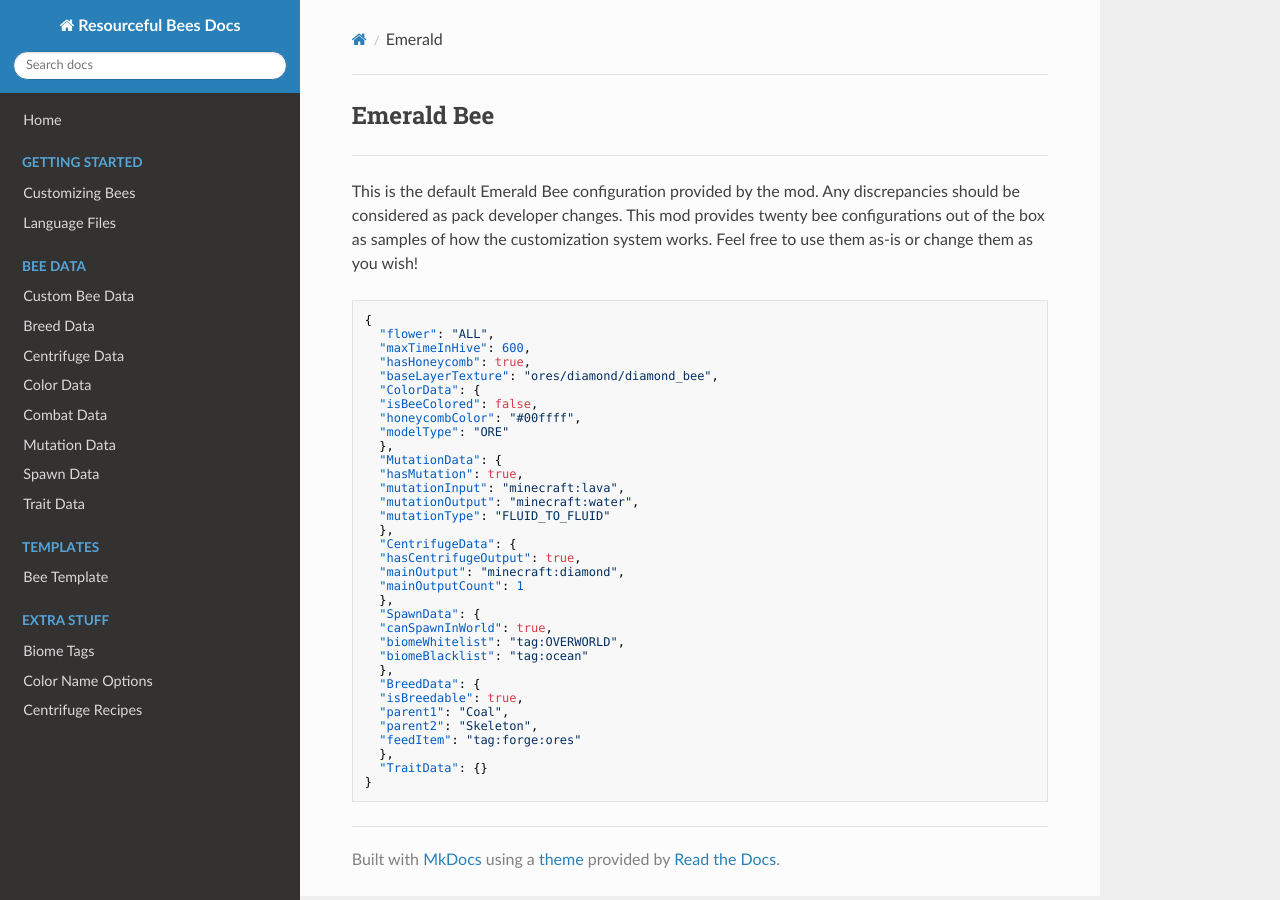
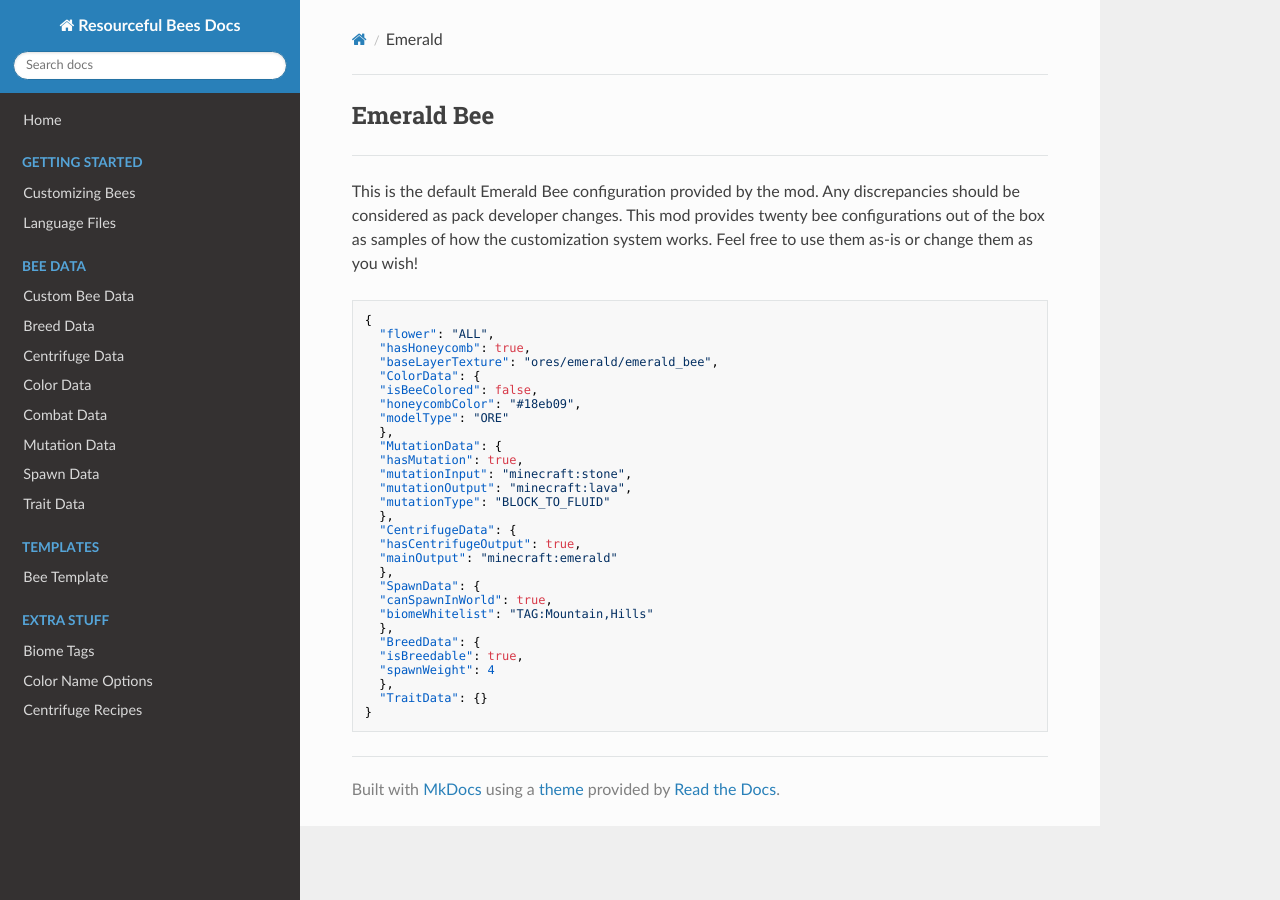
Before and after one commit to Team-Resourceful/ResourcefulBeesDocs, an MkDocs documentation site: the page built from docs/default_bees/emerald.md, in a window 1280 px wide. Built offline with MkDocs 1.6.1, drawn with Linux system fonts in a browser that asks for light colours; nearby versions of some CDN libraries.

Commit message:
docs/default_bees/emerald.md updated from https://stackedit.io/

````diff
--- a/docs/default_bees/emerald.md
+++ b/docs/default_bees/emerald.md
@@ -5,39 +5,34 @@ This is the default Emerald Bee configuration provided by the mod. Any discrepan
 ```json
 {
   "flower": "ALL",
-  "maxTimeInHive": 600,
   "hasHoneycomb": true,
-  "baseLayerTexture": "ores/diamond/diamond_bee",
+  "baseLayerTexture": "ores/emerald/emerald_bee",
   "ColorData": {
   "isBeeColored": false,
-  "honeycombColor": "#00ffff",
+  "honeycombColor": "#18eb09",
   "modelType": "ORE"
   },
   "MutationData": {
   "hasMutation": true,
-  "mutationInput": "minecraft:lava",
-  "mutationOutput": "minecraft:water",
-  "mutationType": "FLUID_TO_FLUID"
+  "mutationInput": "minecraft:stone",
+  "mutationOutput": "minecraft:lava",
+  "mutationType": "BLOCK_TO_FLUID"
   },
   "CentrifugeData": {
   "hasCentrifugeOutput": true,
-  "mainOutput": "minecraft:diamond",
-  "mainOutputCount": 1
+  "mainOutput": "minecraft:emerald"
   },
   "SpawnData": {
   "canSpawnInWorld": true,
-  "biomeWhitelist": "tag:OVERWORLD",
-  "biomeBlacklist": "tag:ocean"
+  "biomeWhitelist": "TAG:Mountain,Hills"
   },
   "BreedData": {
   "isBreedable": true,
-  "parent1": "Coal",
-  "parent2": "Skeleton",
-  "feedItem": "tag:forge:ores"
+  "spawnWeight": 4
   },
   "TraitData": {}
 }
 ```
 <!--stackedit_data:
-eyJoaXN0b3J5IjpbLTEyNzQ2MjgzNzhdfQ==
+eyJoaXN0b3J5IjpbMjAwMzE1MDI2NV19
 -->
````
